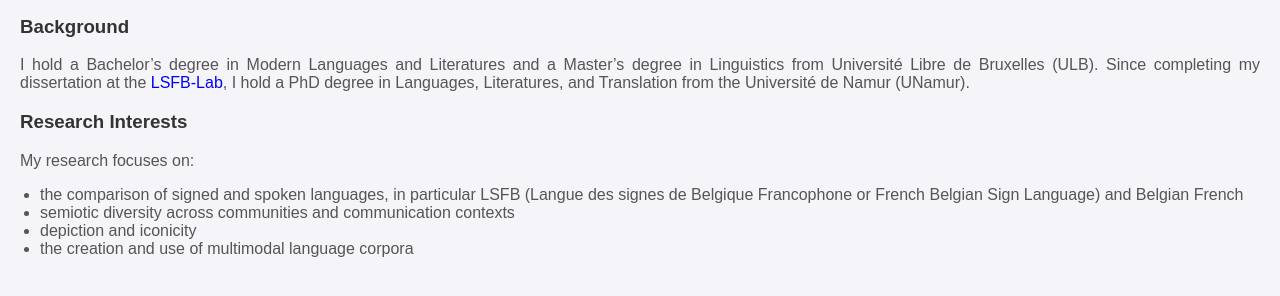
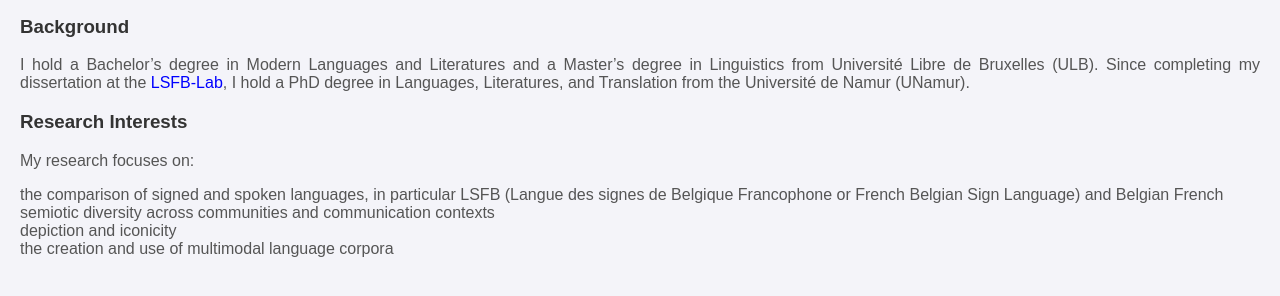
Before and after one commit to sebastien-vandenitte/sebastien-vandenitte.github.io, a plain HTML site: page index.html in a window 1280 px wide. Shown: the part 392-688 px from the top of the page. Drawn offline with Linux system fonts and the light colour scheme.

Commit message:
Update index.html

```diff
--- a/index.html
+++ b/index.html
@@ -11,6 +11,10 @@
             font-family: Arial, sans-serif;
             text-align: justify; /* Justifies text in the body */
             padding-left: 0; /* Keeps indentation consistent */
+        ul {
+            list-style-type: none; /* Removes all bullet points */
+            padding-left: 0; /* Keeps indentation consistent */
+        }
         }
         header, section {
             max-width: 1600px;
```
